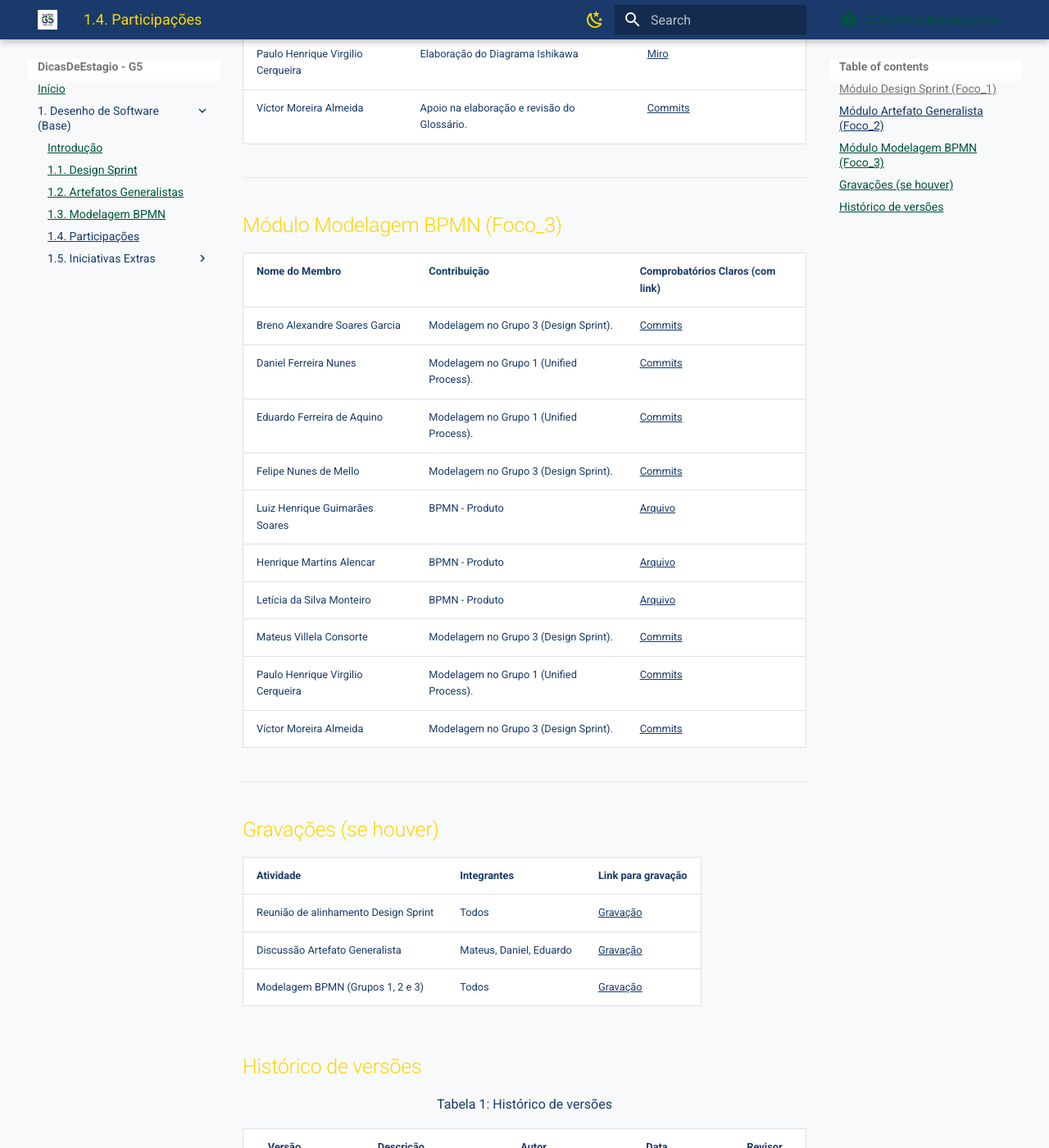
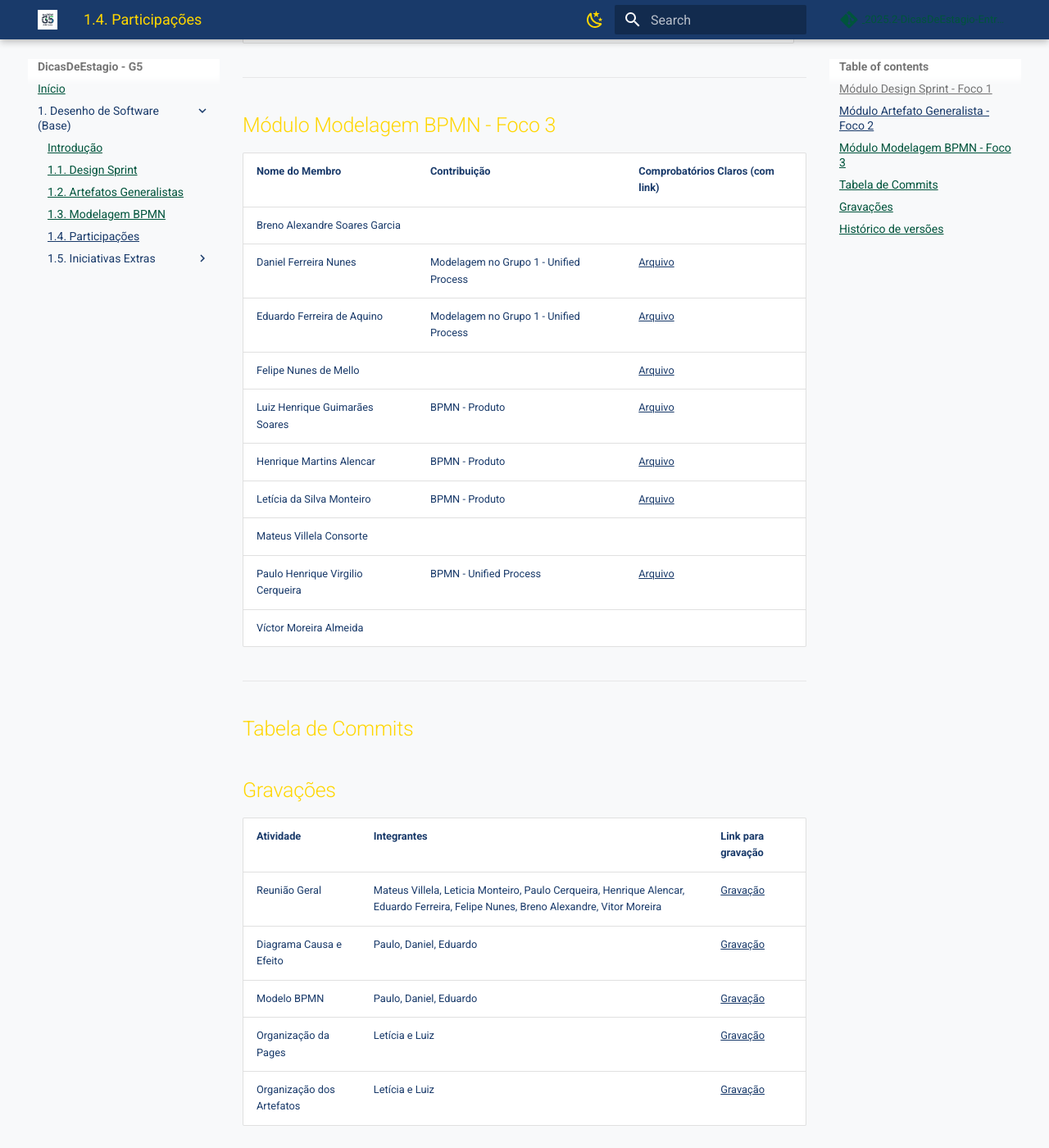
Before and after one commit to UnBArqDsw2025-2-Turma02/2025.2-T02_G5_DicasDeEstagio_Entrega03, an MkDocs documentation site: the page built from docs/Base/Participacoes/Participacoes.md, in a window 1280 px wide and 1400 px high, scrolled down 1548 px. Shown: the whole window at 82% size. Built offline with MkDocs 1.6.1 and Material for MkDocs 9.7.7, drawn with Linux system fonts in a browser that asks for light colours; comment, search, counter and statistics services are not loaded; some of the changed text lies outside the part shown.

Commit message:
docs: alterações

```diff
--- a/docs/Base/Participacoes/Participacoes.md
+++ b/docs/Base/Participacoes/Participacoes.md
@@ -7,7 +7,7 @@
 ---
 
 
-## Módulo Design Sprint (Foco_1)
+## Módulo Design Sprint - Foco 1
 
 | Nome do Membro | Contribuição | Comprobatórios |
 |----------------|--------------|----------------------------------|
@@ -24,48 +24,51 @@
 
 ---
 
-## Módulo Artefato Generalista (Foco_2)
+## Módulo Artefato Generalista - Foco 2
 
 | Nome do Membro | Contribuição | Comprobatórios Claros (com link) |
 |----------------|--------------|----------------------------------|
 | Breno Alexandre Soares Garcia | Rich Picture  | [Miro](https://miro.com/app/board/uXjVJNoiQ50=/) |
 | Daniel Ferreira Nunes | Elaboração do Diagrama Ishikawa | [Miro](https://miro.com/app/board/uXjVJNoiQ50=/)  |
 | Eduardo Ferreira de Aquino | Elaboração do Diagrama Ishikawa | [Miro](https://miro.com/app/board/uXjVJNoiQ50=/)  |
-| Felipe Nunes de Mello | Revisão e contribuição com termos do Glossário. | [Commits](#) |
-| Luiz Henrique Guimarães Soares | Rich Picture | [Commits](#) |
-| Henrique Martins Alencar | Mapa Mental | [Miro](https://miro.com/app/board/uXjVJNoiQ50=/)  |
+| Felipe Nunes de Mello | 5W2H | [Miro](https://miro.com/app/board/uXjVJNoiQ50=/)  |
+| Luiz Henrique Guimarães Soares | Rich Picture | [Arquivo](/docs/Base/BPMN/ModelagemBPMN.md) |
+| Henrique Martins Alencar | Mapa Mental e Rich Picture  | [Miro](https://miro.com/app/board/uXjVJNoiQ50=/)  |
 | Letícia da Silva Monteiro | Rich Picture | [Miro](https://miro.com/app/board/uXjVJNoiQ50=/)  |
 | Mateus Villela Consorte | Rich Picture  | [Miro](https://miro.com/app/board/uXjVJNoiQ50=/)  |
 | Paulo Henrique Virgilio Cerqueira | Elaboração do Diagrama Ishikawa | [Miro](https://miro.com/app/board/uXjVJNoiQ50=/)  |
-| Víctor Moreira Almeida | Apoio na elaboração e revisão do Glossário. | [Commits](#) |
+| Víctor Moreira Almeida | Rich Picture  | [Miro](https://miro.com/app/board/uXjVJNoiQ50=/)  |
 
 ---
 
-## Módulo Modelagem BPMN (Foco_3)
+## Módulo Modelagem BPMN - Foco 3
 
 | Nome do Membro | Contribuição | Comprobatórios Claros (com link) |
 |----------------|--------------|----------------------------------|
-| Breno Alexandre Soares Garcia | Modelagem no Grupo 3 (Design Sprint). | [Commits](#) |
-| Daniel Ferreira Nunes | Modelagem no Grupo 1 (Unified Process). | [Commits](#) |
-| Eduardo Ferreira de Aquino | Modelagem no Grupo 1 (Unified Process). | [Commits](#) |
-| Felipe Nunes de Mello | Modelagem no Grupo 3 (Design Sprint). | [Commits](#) |
+| Breno Alexandre Soares Garcia |  |  |
+| Daniel Ferreira Nunes | Modelagem no Grupo 1 - Unified Process | [Arquivo](/docs/Base/BPMN/ModelagemBPMN.md) |
+| Eduardo Ferreira de Aquino | Modelagem no Grupo 1 - Unified Process | [Arquivo](/docs/Base/BPMN/ModelagemBPMN.md) |
+| Felipe Nunes de Mello |  | [Arquivo](/docs/Base/BPMN/ModelagemBPMN.md) |
 | Luiz Henrique Guimarães Soares | BPMN - Produto  | [Arquivo](/docs/Base/BPMN/ModelagemBPMN.md) |
 | Henrique Martins Alencar | BPMN - Produto  | [Arquivo](/docs/Base/BPMN/ModelagemBPMN.md) |
 | Letícia da Silva Monteiro | BPMN - Produto | [Arquivo](/docs/Base/BPMN/ModelagemBPMN.md) |
-| Mateus Villela Consorte | Modelagem no Grupo 3 (Design Sprint). | [Commits](#) |
-| Paulo Henrique Virgilio Cerqueira | Modelagem no Grupo 1 (Unified Process). | [Commits](#) |
-| Víctor Moreira Almeida | Modelagem no Grupo 3 (Design Sprint). | [Commits](#) |
+| Mateus Villela Consorte |  | |
+| Paulo Henrique Virgilio Cerqueira | BPMN - Unified Process | [Arquivo](/docs/Base/BPMN/ModelagemBPMN.md) |
+| Víctor Moreira Almeida |  |  |
 
 ---
 
-## Gravações (se houver)
+## Tabela de Commits
+
+## Gravações
 
 | Atividade | Integrantes | Link para gravação |
 |-----------|-------------|---------------------|
-| Reunião de alinhamento Design Sprint | Todos | [Gravação](#) |
-| Discussão Artefato Generalista | Mateus, Daniel, Eduardo | [Gravação](#) |
-| Modelagem BPMN (Grupos 1, 2 e 3) | Todos | [Gravação](#) |
-
+| Reunião Geral | Mateus Villela, Leticia Monteiro, Paulo Cerqueira, Henrique Alencar, Eduardo Ferreira, Felipe Nunes, Breno Alexandre, Vitor Moreira | [Gravação](https://www.youtube.com/watch?v=qDyLrtiNPg0) |
+| Diagrama Causa e Efeito | Paulo, Daniel, Eduardo | [Gravação](https://www.youtube.com/watch?v=BU-a_H5QKrI) |
+| Modelo BPMN | Paulo, Daniel, Eduardo | [Gravação](https://www.youtube.com/watch?v=xG1DtxOBY7k) |
+| Organização da Pages | Letícia e Luiz | [Gravação](https://teams.microsoft.com/l/meetingrecap?driveId=b%21r43zeCV010aCsbaXiViCRecaKoreqsZLhpooNW-LAmonr_DLRwMpS7TgWb3F1R6B&driveItemId=01LOXXYG4VRBVWMJPCSNC3SLSGJXTJSVRC&sitePath=https%3A%2F%2Funbbr-my.sharepoint.com%2F%3Av%3A%2Fg%2Fpersonal%2F222022144_aluno_unb_br%2FEZWIa2Yl4pNFuS5GTeaZViIBPeWe6U0RK6DXdRzLKnsyjQ&fileUrl=https%3A%2F%2Funbbr-my.sharepoint.com%2Fpersonal%2F222022144_aluno_unb_br%2FDocuments%2FGrava%25C3%25A7%25C3%25B5es%2FChamada%2520com%2520Leticia%2520Da%2520Silva%2520Monteiro-20250905_165033-Grava%25C3%25A7%25C3%25A3o%2520de%2520Reuni%25C3%25A3o.mp4%3Fweb%3D1&threadId=19%3A2e61c5c4-6a89-4758-a3be-7077f289e452_7bc551e4-7c28-4e27-9686-03e8a945c0ee%40unq.gbl.spaces&callId=b3e78f50-b1d0-4204-b3f8-34f2d3161e5e&threadType=OneOnOneChat&meetingType=Unknown&subType=RecapSharingLink_RecapCore) |
+| Organização dos Artefatos | Letícia e Luiz | [Gravação](https://unbbr-my.sharepoint.com/personal/231026859_aluno_unb_br/_layouts/15/stream.aspx?id=%2Fpersonal%2F231026859%5Faluno%5Funb%5Fbr%2FDocuments%2FGrava%C3%A7%C3%B5es%2FReuni%C3%A3o%20com%20Leticia%20Da%20Silva%20Monteiro%2D20250905%5F185611%2DGrava%C3%A7%C3%A3o%20de%20Reuni%C3%A3o%2Emp4&ga=1&referrer=StreamWebApp%2EWeb&referrerScenario=AddressBarCopied%2Eview%2E86b089e1%2Dd155%2D4207%2Da1f9%2D4624950ddd6a) |
 
 
 ## Histórico de versões
```
